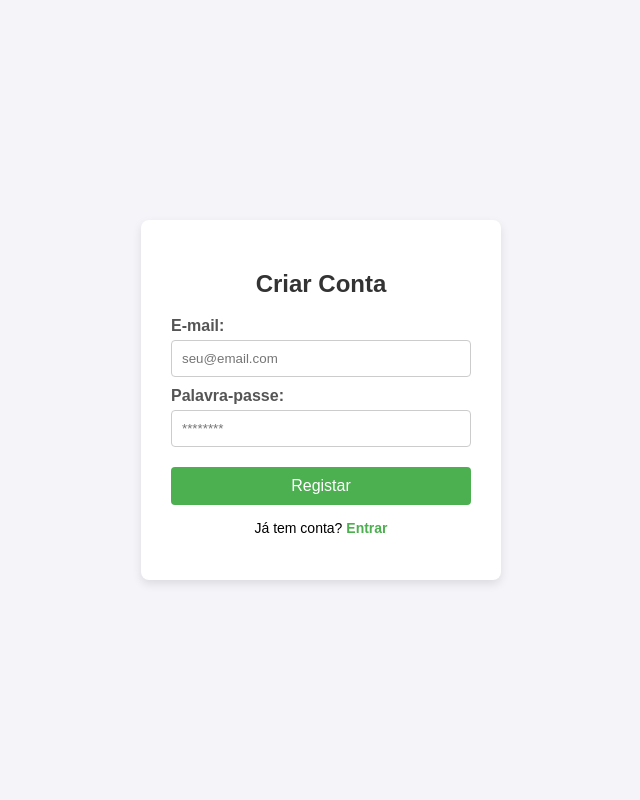
After one commit to nicskxx/investigacao-policial-, a Flask app: page /register in a window 1280 px wide. The commit adds this page. Shown: the whole page, without its empty margins (319-959 px from the left). Run offline with Flask 3, Linux system fonts and the light colour scheme; some libraries are stand-ins or nearby versions.

Commit message:
criando login

```diff
--- a/app.py
+++ b/app.py
@@ -1,11 +1,15 @@
 from email import message
-
+from flask import Flask, request, jsonify, render_template, redirect, url_for, session, flash
 from flask import Flask, request, jsonify, render_template, redirect, url_for
 from psycopg2.extras import RealDictCursor
+from werkzeug.security import generate_password_hash, check_password_hash
 
 from database import criar_conexao
 
 app = Flask(__name__)
+
+
+app.secret_key = 'uma_chave_super_secreta_e_unica_aqui'
 
 @app.route('/inve', methods=['GET'])
 def mostrar_ivestigadores():
@@ -259,5 +263,74 @@ def salvar_testemunha():
 
 
 
+
+@app.route('/register', methods=['GET', 'POST'])
+def register():
+    if request.method == 'POST':
+        email = request.form['email']
+        password = request.form['password']
+
+        hashed_password = generate_password_hash(password)
+
+        conn = criar_conexao()
+        cursor = conn.cursor()
+
+        try:
+            cursor.execute(
+                "INSERT INTO users (email, password_hash) VALUES (%s, %s)",
+                (email, hashed_password)
+            )
+            conn.commit()
+            flash('Conta criada com sucesso! Faça login.', 'success')
+            return redirect(url_for('login'))
+        except Exception as e:
+            conn.rollback()
+            print(f"Erro ao registar: {e}")
+            flash('Este e-mail já pode estar registado.', 'danger')
+        finally:
+            cursor.close()
+            conn.close()
+
+    return render_template('register.html')
+
+
+@app.route('/login', methods=['GET', 'POST'])
+def login():
+    if request.method == 'POST':
+        email = request.form['email']
+        password = request.form['password']
+
+        conn = criar_conexao()
+        cursor = conn.cursor(cursor_factory=RealDictCursor)
+
+        cursor.execute("SELECT id, email, password_hash FROM users WHERE email = %s", (email,))
+        user = cursor.fetchone()
+
+        cursor.close()
+        conn.close()
+
+        if user and check_password_hash(user['password_hash'], password):
+            session['user_id'] = user['id']
+            session['user_email'] = user['email']
+            flash('Login efetuado com sucesso!', 'success')
+            return redirect(url_for('home'))
+        else:
+            flash('E-mail ou palavra-passe incorretos.', 'danger')
+
+    return render_template('login.html')
+
+
+@app.route('/logout')
+def logout():
+    session.pop('user_id', None)
+    session.pop('user_email', None)
+    flash('Terminou a sessão com sucesso.', 'success')
+    return redirect(url_for('login'))
+
+
+
+
+
+
 if __name__ == '__main__':
     app.run(debug=True)
--- /dev/null
+++ b/static/login.css
@@ -0,0 +1,61 @@
+body {
+    font-family: Arial, sans-serif;
+    background-color: #f4f4f9;
+    display: flex;
+    justify-content: center;
+    align-items: center;
+    height: 100vh;
+    margin: 0;
+}
+
+.login-box {
+    background: white;
+    padding: 30px;
+    border-radius: 8px;
+    box-shadow: 0 4px 10px rgba(0, 0, 0, 0.1);
+    width: 300px;
+}
+
+h2 {
+    text-align: center;
+    color: #333;
+}
+
+label {
+    display: block;
+    margin-top: 10px;
+    font-weight: bold;
+    color: #555;
+}
+
+input {
+    width: 100%;
+    padding: 10px;
+    margin-top: 5px;
+    border: 1px solid #ccc;
+    border-radius: 4px;
+    box-sizing: border-box;
+}
+
+button {
+    width: 100%;
+    background-color: #4CAF50;
+    color: white;
+    padding: 10px;
+    border: none;
+    border-radius: 4px;
+    margin-top: 20px;
+    cursor: pointer;
+    font-size: 16px;
+}
+
+button:hover {
+    background-color: #45a049;
+}
+
+.flash {
+    color: #d9534f;
+    text-align: center;
+    margin-bottom: 15px;
+    font-size: 14px;
+}
--- /dev/null
+++ b/templates/register.html
@@ -0,0 +1,40 @@
+<!DOCTYPE html>
+<html lang="pt-br">
+<head>
+    <meta charset="UTF-8">
+    <title>Registar - Investigação Policial</title>
+    <link rel="stylesheet" href="{{ url_for('static', filename='login.css') }}">
+</head>
+<body>
+
+    <div class="login-box">
+        <h2>Criar Conta</h2>
+
+
+        {% with messages = get_flashed_messages() %}
+          {% if messages %}
+            <div class="flash">
+              {% for message in messages %}
+                <p>{{ message }}</p>
+              {% endfor %}
+            </div>
+          {% endif %}
+        {% endwith %}
+
+        <form action="/register" method="POST">
+            <label for="email">E-mail:</label>
+            <input type="email" id="email" name="email" required placeholder="seu@email.com">
+
+            <label for="password">Palavra-passe:</label>
+            <input type="password" id="password" name="password" required placeholder="********">
+
+            <button type="submit">Registar</button>
+        </form>
+
+        <p style="text-align: center; margin-top: 15px; font-size: 14px;">
+            Já tem conta? <a href="/login" style="color: #4CAF50; text-decoration: none; font-weight: bold;">Entrar</a>
+        </p>
+    </div>
+
+</body>
+</html>
```
Also changed, not shown: templates/index.html (+12 -5 lines), templates/login.html (added, +37 -0 lines), static/style.css (line endings or trailing spaces).
